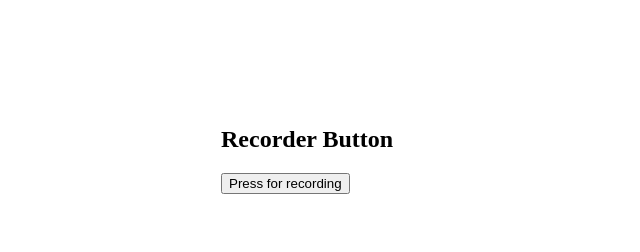
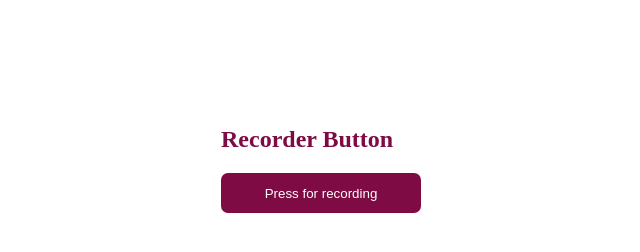
Before and after one commit to LuizaAv/Recorder_button, a plain HTML site: page index.html in a window 1280 px wide. Shown: the whole page, without its empty margins (19-659 px from the left). Drawn offline with Linux system fonts and the light colour scheme.

Commit message:
some style added

```diff
--- a/index.html
+++ b/index.html
@@ -6,6 +6,7 @@
     <meta name="viewport" content="width=device-width, initial-scale=1.0">
     <title>Recorder button</title>
     <link href="style.css" rel="stylesheet"/>
+    <meta name="google" content="notranslate">
 </head>
 <body>
     <div id="container">
--- a/script.js
+++ b/script.js
@@ -37,7 +37,7 @@ function stopRecording(){
     record = false
 }
 
-recButton.addEventListener("click", () => {
+recButton.addEventListener("mousedown", () => {
     if(!record){
         converter()
         record = true
--- a/style.css
+++ b/style.css
@@ -6,6 +6,16 @@
     margin-top: 10%;
 }
 
+h2{
+    color: rgb(126, 11, 68);
+}
+
 #recBtn{
-
+    height: 40px;
+    width: 200px;
+    background-color: rgb(126, 11, 68);
+    color: white;
+    outline: none;
+    border: none;
+    border-radius: 7px;
 }
```
